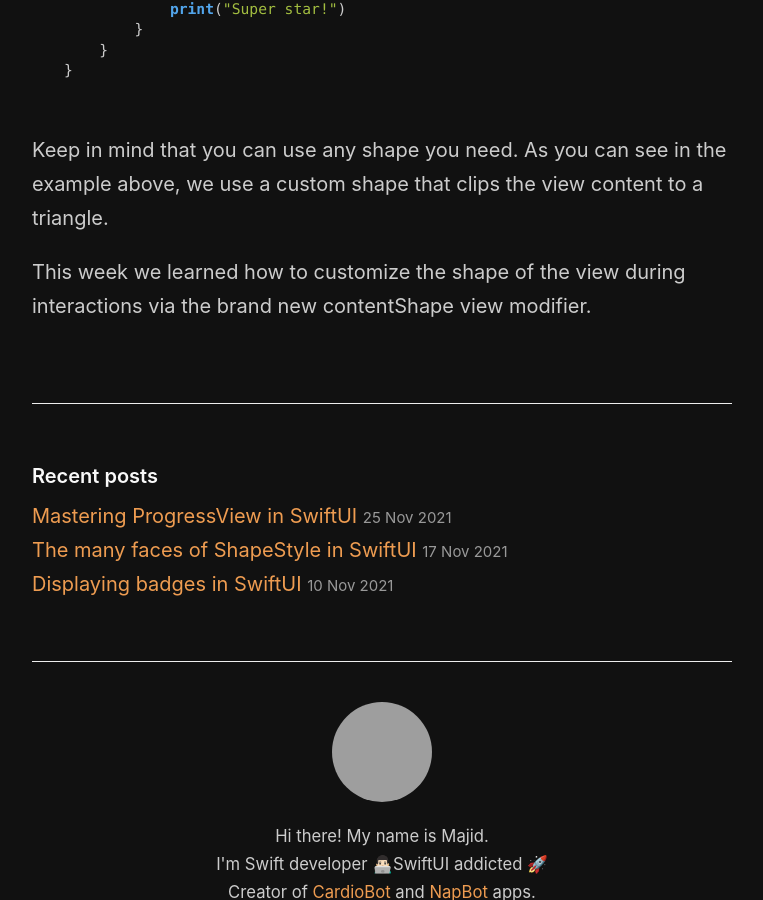
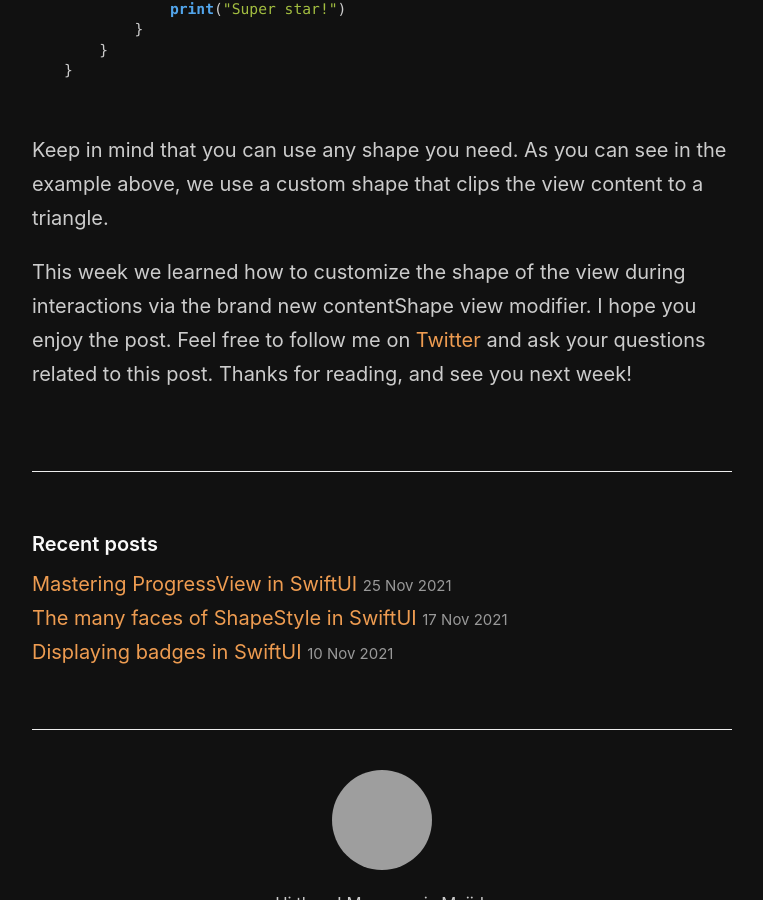
Before and after one commit to mecid/mecid.github.io, a Jekyll site: the page built from _posts/2021-12-03-customizing-view-content-shape-in-swiftui.md, in a window 1280 px wide and 900 px high, scrolled down 3519 px, cut to the strip 0-900 px from the top of the window. Shown: the whole strip, without its empty margins (258-1021 px from the left). Built offline with Jekyll 4.4.1, drawn with Linux system fonts in a browser that asks for light colours; grey boxes are pictures that could not be loaded.

Commit message:
conclusion added to the content shape post

```diff
--- a/_posts/2021-12-03-customizing-view-content-shape-in-swiftui.md
+++ b/_posts/2021-12-03-customizing-view-content-shape-in-swiftui.md
@@ -119,4 +119,4 @@
 
 Keep in mind that you can use any shape you need. As you can see in the example above, we use a custom shape that clips the view content to a triangle.
 
-This week we learned how to customize the shape of the view during interactions via the brand new contentShape view modifier.
+This week we learned how to customize the shape of the view during interactions via the brand new contentShape view modifier. I hope you enjoy the post. Feel free to follow me on [Twitter](https://twitter.com/mecid) and ask your questions related to this post. Thanks for reading, and see you next week!
```
Also changed, not shown: 1 other file.
